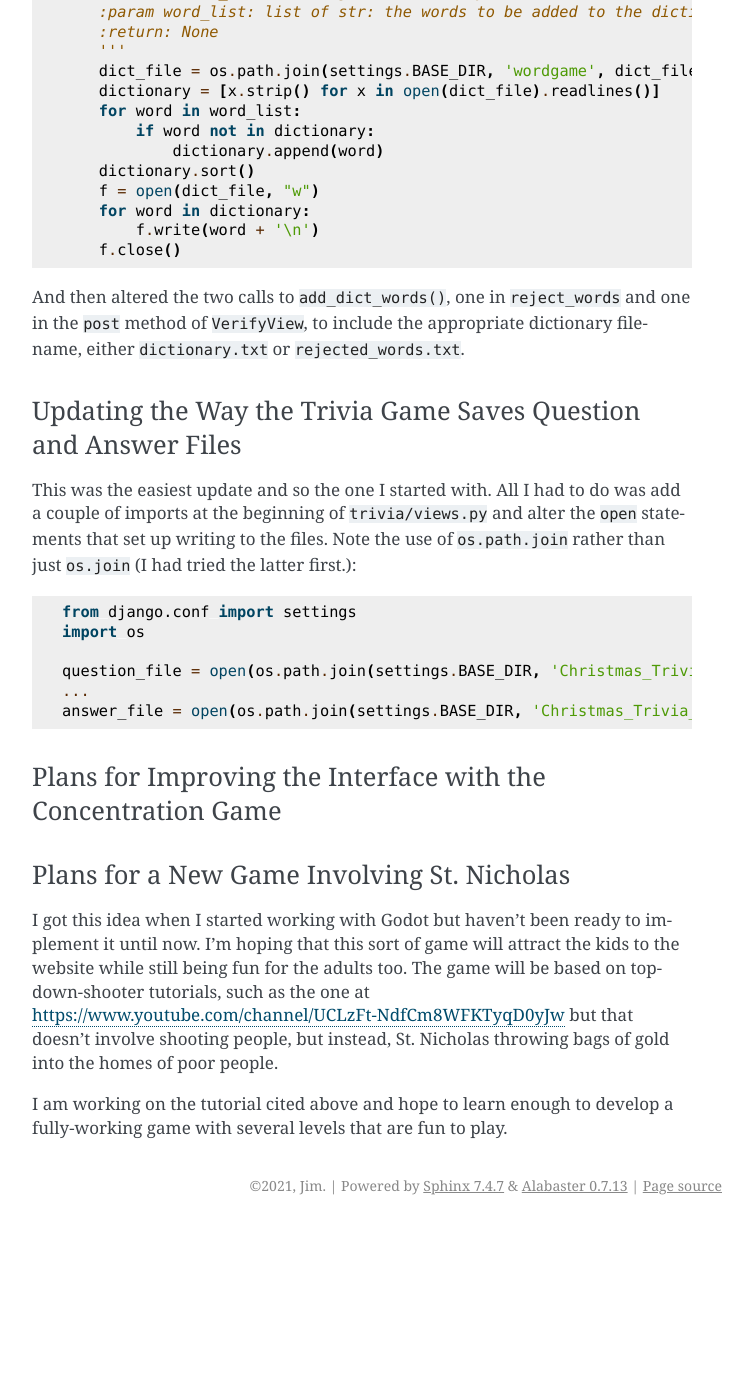
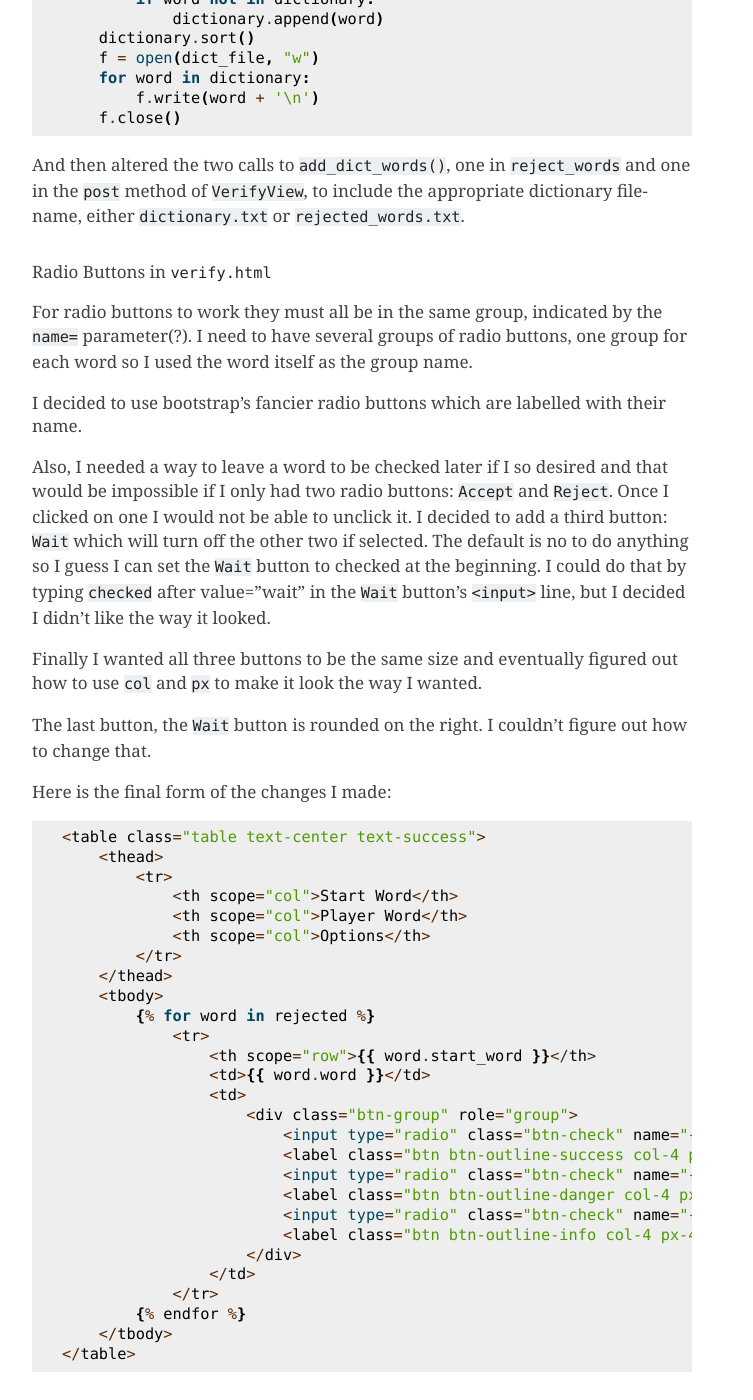
Before and after one commit to JMorris1575/Christmas2022, a Sphinx documentation site: the page built from docs/updates.rst, in a window 1280 px wide and 1400 px high, scrolled down 6340 px. Shown: the whole window, without its empty margins (388-1141 px from the left). Built offline with Sphinx 7.4.7, drawn with Linux system fonts in a browser that asks for light colours; before the commit the page ends 7565 px from its top, so only the background shows below that; some of the changed text lies outside the part shown.

Commit message:
Improved looks and functionality of verify.html, updated documents

```diff
--- a/docs/updates.rst
+++ b/docs/updates.rst
@@ -19,8 +19,9 @@
 
 .. _wordgame_update:
 
+******************************************
 Plans for Updating the Christmas Word Game
-==========================================
+******************************************
 
 I noticed that I had to reject the same words over and over when finalizing them this year. I thought it would be easier
 if the system saved the rejected words and didn't display them on the verify page once they had been rejected. They
@@ -38,7 +39,7 @@
 working well enough.
 
 Rejecting Words
----------------
+===============
 
 This will probably be the most difficult change to make. I'm thinking I should create a separate "dictionary" of
 rejected words and add to it every time I reject one. This dictionary can be searched for any words that a player
@@ -46,10 +47,10 @@
 in the player's word list for that day. If not, it can be marked to be checked and displayed in grey.
 
 Preliminaries
-^^^^^^^^^^^^^
+-------------
 
-Studying views.py
-"""""""""""""""""
+Studying ``views.py``
+^^^^^^^^^^^^^^^^^^^^^
 
 A quick glance over ``views.py`` indicates that the following functions will be affected:
 
@@ -62,8 +63,8 @@
 #. Change ``player_list`` to ``player_word_list`` to make it more clear what the variable represents.
 #. Continue from here...
 
-Changes to entry.html
-"""""""""""""""""""""
+Changes to ``entry.html``
+^^^^^^^^^^^^^^^^^^^^^^^^^
 
 Looking over ``entry.html``, and considering the changes above, I see the following possible changes:
 
@@ -71,21 +72,21 @@
 #. Add a third box to words that have been rejected for that player on this word so they don't have to add them again.
 #. The titles for the three boxes can be: ``Words Accepted``, ``Words To Be Checked`` and ``Words Rejected``.
 
-Changes to scoreboard.html
-""""""""""""""""""""""""""
+Changes to ``scoreboard.html``
+^^^^^^^^^^^^^^^^^^^^^^^^^^^^^^
 
 #. Some means of identifying the rejected words will have to be developed. Currently the words with a score of 2 get
    displayed in bold green, the ones with a score of 1 in regular green and the rest in light grey. I need a way to
    identify the rejected words that does not affect the score so they can be displayed in red.
 
-Changes to check.html
-"""""""""""""""""""""
+Changes to ``check.html``
+^^^^^^^^^^^^^^^^^^^^^^^^^
 
 #. The buttons next to each word need to be radio buttons, not checkboxes. It should not be possible for a word to
    be both accepted and rejected.
 
 Miscellaneous Items
-"""""""""""""""""""
+^^^^^^^^^^^^^^^^^^^
 
 #. I removed the word "ain't" from the dictionary.
 #. I noticed it had some hyphenated words. Should I allow hyphenated words?
@@ -94,14 +95,14 @@
 #. I created an empty file ``rejected_words.txt`` to hold the rejected words.
 
 Changing How Words are Checked
-^^^^^^^^^^^^^^^^^^^^^^^^^^^^^^
+------------------------------
 
 First I will modify ``check_words(wordlist, oldlist, current_word)`` and get it working, then move on to automatically
 adding words to the rejected list when they are rejected and then, finally, adjust the ``html`` files to take this new
 feature into account.
 
-Modifying check_words()
-"""""""""""""""""""""""
+Modifying ``check_words()``
+^^^^^^^^^^^^^^^^^^^^^^^^^^^
 
 Here is the current form of the function::
 
@@ -251,7 +252,7 @@
             return redirect('wordgame:entry')
 
 Implementing the Rejection of Words
-^^^^^^^^^^^^^^^^^^^^^^^^^^^^^^^^^^^
+-----------------------------------
 
 There are a few things to do here:
 
@@ -290,11 +285,67 @@
 And then altered the two calls to ``add_dict_words()``, one in ``reject_words`` and one in the ``post`` method of
 ``VerifyView``, to include the appropriate dictionary filename, either ``dictionary.txt`` or ``rejected_words.txt``.
 
+Radio Buttons in ``verify.html``
+^^^^^^^^^^^^^^^^^^^^^^^^^^^^^^^^
+
+For radio buttons to work they must all be in the same group, indicated by the ``name=`` parameter(?). I need to have
+several groups of radio buttons, one group for each word so I used the word itself as the group name.
+
+I decided to use bootstrap's fancier radio buttons which are labelled with their name.
+
+Also, I needed a way to leave a word to be checked later if I so desired and that would be impossible if I only had two
+radio buttons: ``Accept`` and ``Reject``. Once I clicked on one I would not be able to unclick it. I decided to add a
+third button: ``Wait`` which will turn off the other two if selected. The default is no to do anything so I guess I can
+set the ``Wait`` button to checked at the beginning. I could do that by typing ``checked`` after value="wait" in the
+``Wait`` button's ``<input>`` line, but I decided I didn't like the way it looked.
+
+Finally I wanted all three buttons to be the same size and eventually figured out how to use ``col`` and ``px`` to make
+it look the way I wanted.
+
+The last button, the ``Wait`` button is rounded on the right. I couldn't figure out how to change that.
+
+Here is the final form of the changes I made::
+
+    <table class="table text-center text-success">
+        <thead>
+            <tr>
+                <th scope="col">Start Word</th>
+                <th scope="col">Player Word</th>
+                <th scope="col">Options</th>
+            </tr>
+        </thead>
+        <tbody>
+            {% for word in rejected %}
+                <tr>
+                    <th scope="row">{{ word.start_word }}</th>
+                    <td>{{ word.word }}</td>
+                    <td>
+                        <div class="btn-group" role="group">
+                            <input type="radio" class="btn-check" name="{{ word.word }}" id="{{ word.word }}-1" value="accept"/>
+                            <label class="btn btn-outline-success col-4 px-4" for="{{ word.word }}-1">Accept</label>
+                            <input type="radio" class="btn-check" name="{{ word.word }}" id="{{ word.word }}-2" value="reject"/>
+                            <label class="btn btn-outline-danger col-4 px-4" for="{{ word.word }}-2">Reject</label>
+                            <input type="radio" class="btn-check" name="{{ word.word }}" id="{{ word.word }}-3" value="wait"/>
+                            <label class="btn btn-outline-info col-4 px-4" for="{{ word.word }}-3">Wait</label>
+                        </div>
+                    </td>
+                </tr>
+            {% endfor %}
+        </tbody>
+    </table>
+
+Editing the ``post`` Method
+^^^^^^^^^^^^^^^^^^^^^^^^^^^
+
+
+made changes to the post method of VerifyView having to do with how radio buttons work.
+
 
 .. _trivia_update:
 
+****************************************************************
 Updating the Way the Trivia Game Saves Question and Answer Files
-================================================================
+****************************************************************
 
 This was the easiest update and so the one I started with. All I had to do was add a couple of imports at the beginning
 of ``trivia/views.py`` and alter the ``open`` statements that set up writing to the files. Note the use of
@@ -310,13 +361,15 @@
 
 .. _concentration_update:
 
+*************************************************************
 Plans for Improving the Interface with the Concentration Game
-=============================================================
+*************************************************************
 
 .. _new_game:
 
+*******************************************
 Plans for a New Game Involving St. Nicholas
-===========================================
+*******************************************
 
 I got this idea when I started working with Godot but haven't been ready to implement it until now. I'm hoping that this
 sort of game will attract the kids to the website while still being fun for the adults too. The game will be based on
```
Also changed, not shown: other parts of docs/updates.rst (+2 -8 lines), 2 other files.
